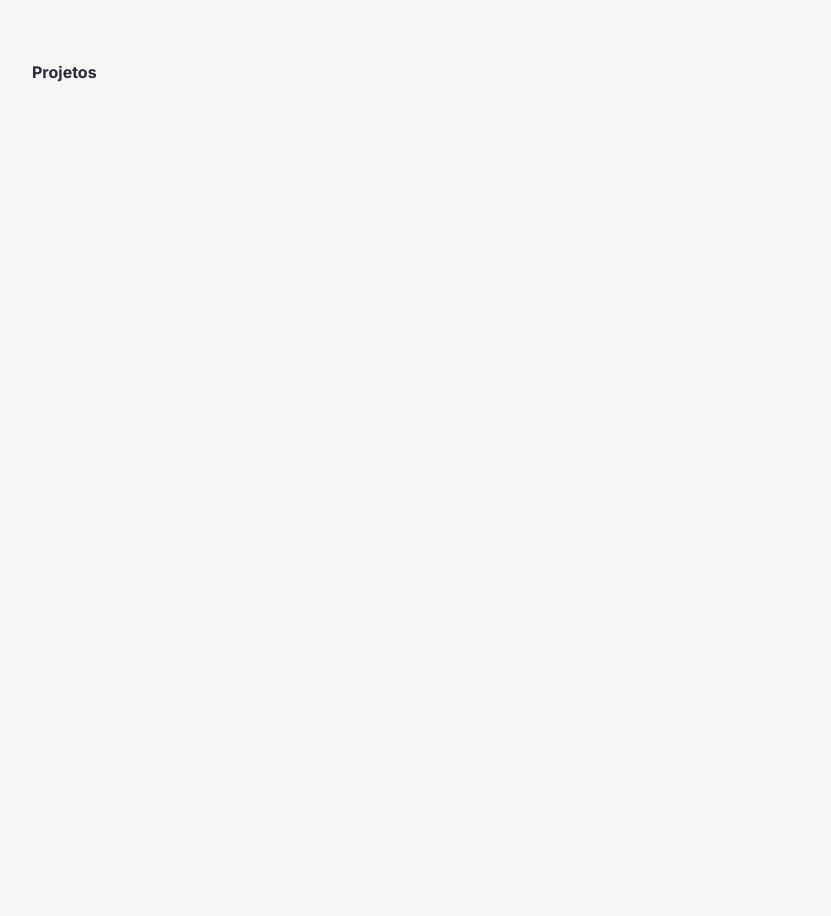
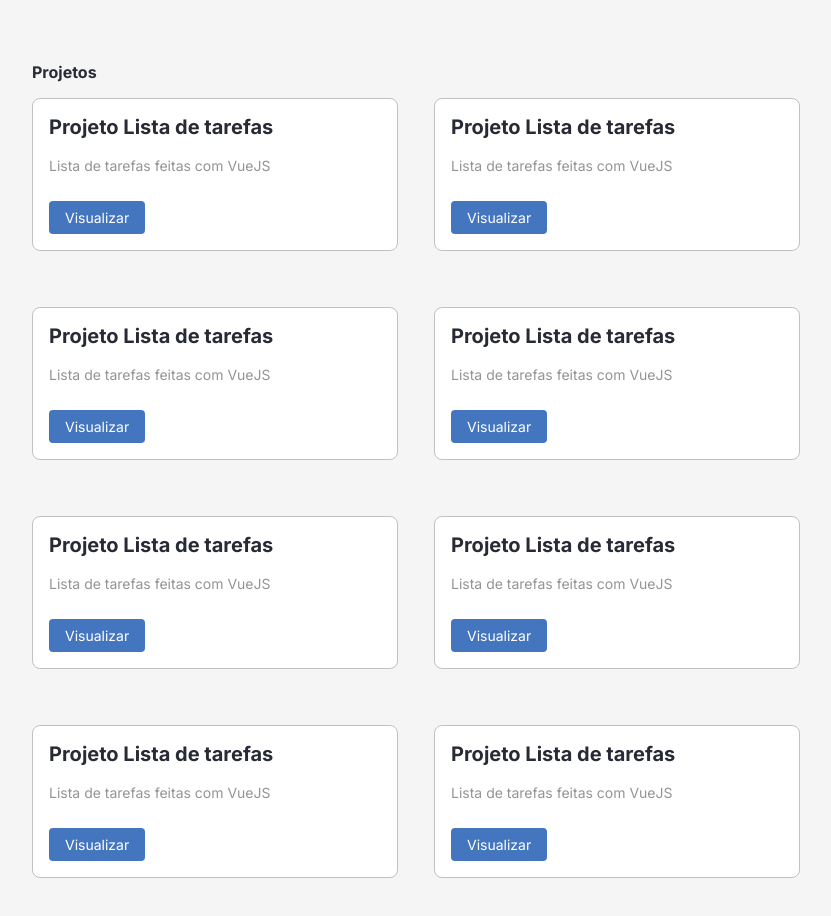
Before and after one commit to Katiadantass/portfolio-css-in-js-react, a React (Create React App) app: page / in a window 1280 px wide. Shown: the part 548-1464 px from the top of the page, without its empty margins (352-1183 px from the left). Before the commit the page ends 800 px from the top, so only its background shows below. Built offline with nearby package versions, Linux system fonts and the light colour scheme.

Commit message:
criando a seção de projetos e o componente de projeto

```diff
--- /dev/null
+++ b/src/components/Projeto/index.tsx
@@ -0,0 +1,18 @@
+import Paragrafo from '../Paragrafo'
+import Titulo from '../Titulo'
+
+import { Card, LinkBotao } from './styles'
+
+const Projeto = () => {
+  return (
+    <Card>
+      <Titulo fontSize={20}>Projeto Lista de tarefas</Titulo>
+      <Paragrafo tipo="secundario">
+        Lista de tarefas feitas com VueJS
+      </Paragrafo>
+      <LinkBotao href="#">Visualizar</LinkBotao>
+    </Card>
+  )
+}
+
+export default Projeto
--- /dev/null
+++ b/src/components/Projeto/styles.ts
@@ -0,0 +1,21 @@
+import styled from 'styled-components'
+
+export const Card = styled.div`
+  border: 1px solid #c1c1c1;
+  padding: 16px;
+  margin-bottom: 16px;
+  background-color: #fff;
+  border-radius: 8px;
+`
+
+export const LinkBotao = styled.a`
+  color: #fff;
+  font-size: 14px;
+  background-color: #4476bf;
+  text-decoration: none;
+  padding: 8px 16px;
+  display: inline-block;
+  margin-top: 24px;
+  border-radius: 4px;
+  cursor: pointer;
+`
--- a/src/containers/Projetos/index.tsx
+++ b/src/containers/Projetos/index.tsx
@@ -1,8 +1,21 @@
+import Projeto from '../../components/Projeto'
 import Titulo from '../../components/Titulo'
+
+import { Lista } from './styles'
 
 const Projetos: React.FC = () => (
   <section>
     <Titulo fontSize={16}>Projetos</Titulo>
+    <Lista>
+      <li><Projeto /></li>
+      <li><Projeto /></li>
+      <li><Projeto /></li>
+      <li><Projeto /></li>
+      <li><Projeto /></li>
+      <li><Projeto /></li>
+      <li><Projeto /></li>
+      <li><Projeto /></li>
+    </Lista>
   </section>
 )
 
--- /dev/null
+++ b/src/containers/Projetos/styles.ts
@@ -0,0 +1,14 @@
+import styled from 'styled-components'
+
+export const Lista = styled.ul`
+  display: grid;
+  grid-template-columns: 1fr 1fr;
+  column-gap: 36px;
+  row-gap: 40px;
+
+  @media (max-width: 768px) {
+    grid-template-columns: 1fr;
+    column-gap: 0;
+    row-gap: 16px;
+  }
+`
--- a/src/styles.ts
+++ b/src/styles.ts
@@ -5,6 +5,10 @@
     margin: 0;
     padding: 0;
     box-sizing: border-box;
+  }
+
+  ul, ol {
+    list-style: none;
   }
 
   body {
```
